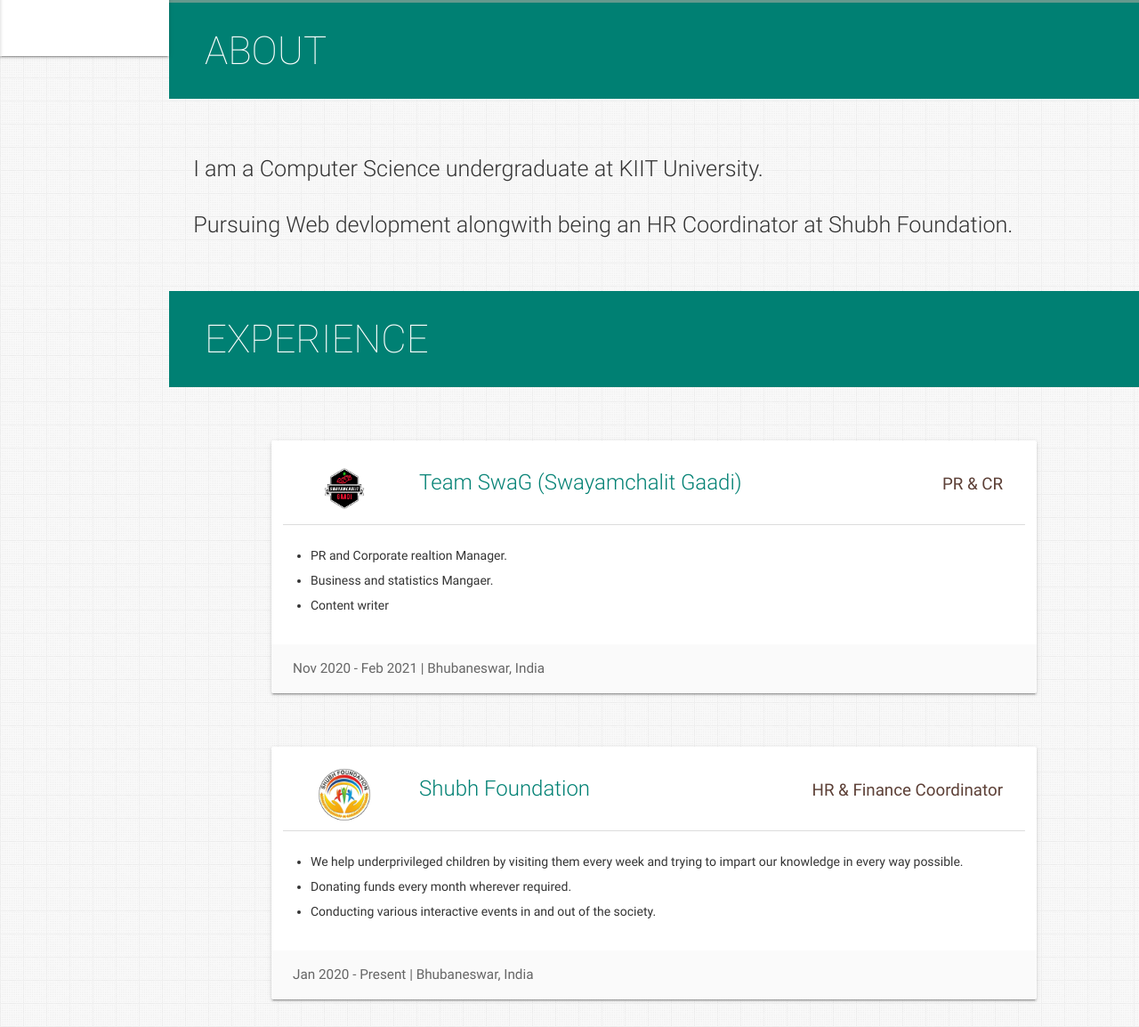
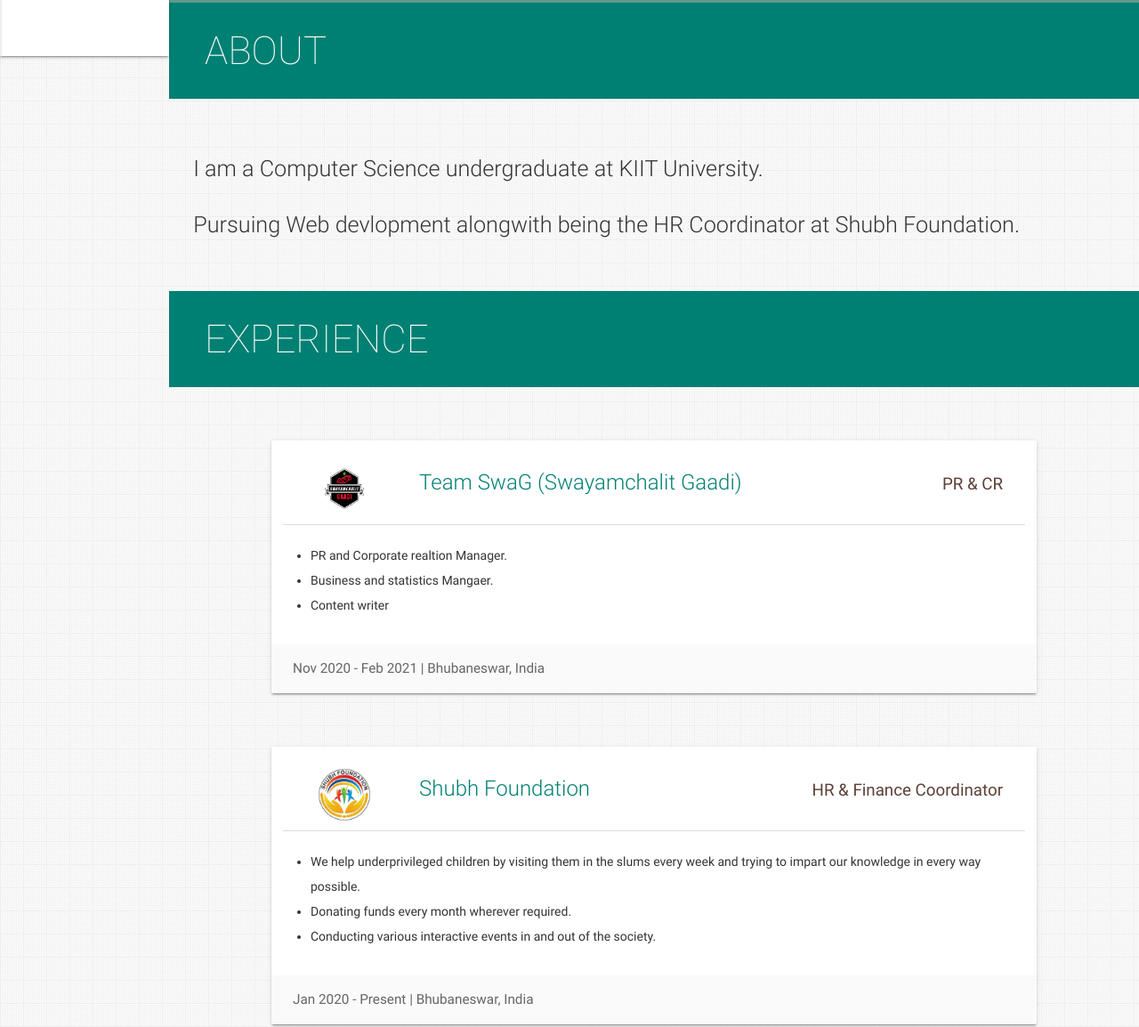
Before and after one commit to Urja-Jain/Urja-Jain.github.io, a plain HTML site: page index.html in a window 1280 px wide. Shown: the part 797-1951 px from the top of the page at 89% size. Drawn offline with nearby package versions, Linux system fonts and the light colour scheme.

Commit message:
Update index.html

```diff
--- a/index.html
+++ b/index.html
@@ -171,7 +171,7 @@
         </p>
         <p>
 
-           Pursuing Web devlopment alongwith being an HR Coordinator at Shubh Foundation.
+           Pursuing Web devlopment alongwith being the HR Coordinator at Shubh Foundation.
          </p>
 
       </div>
@@ -236,7 +236,7 @@
             <div class="role brown-text text-darken-2">HR & Finance Coordinator</div>
             <ul>
               <li>
-                We help underprivileged children by visiting them every week and trying to impart our knowledge in every way possible.
+                We help underprivileged children by visiting them in the slums every week and trying to impart our knowledge in every way possible.
               </li>
               <li>
                 Donating funds every month wherever required.
```
